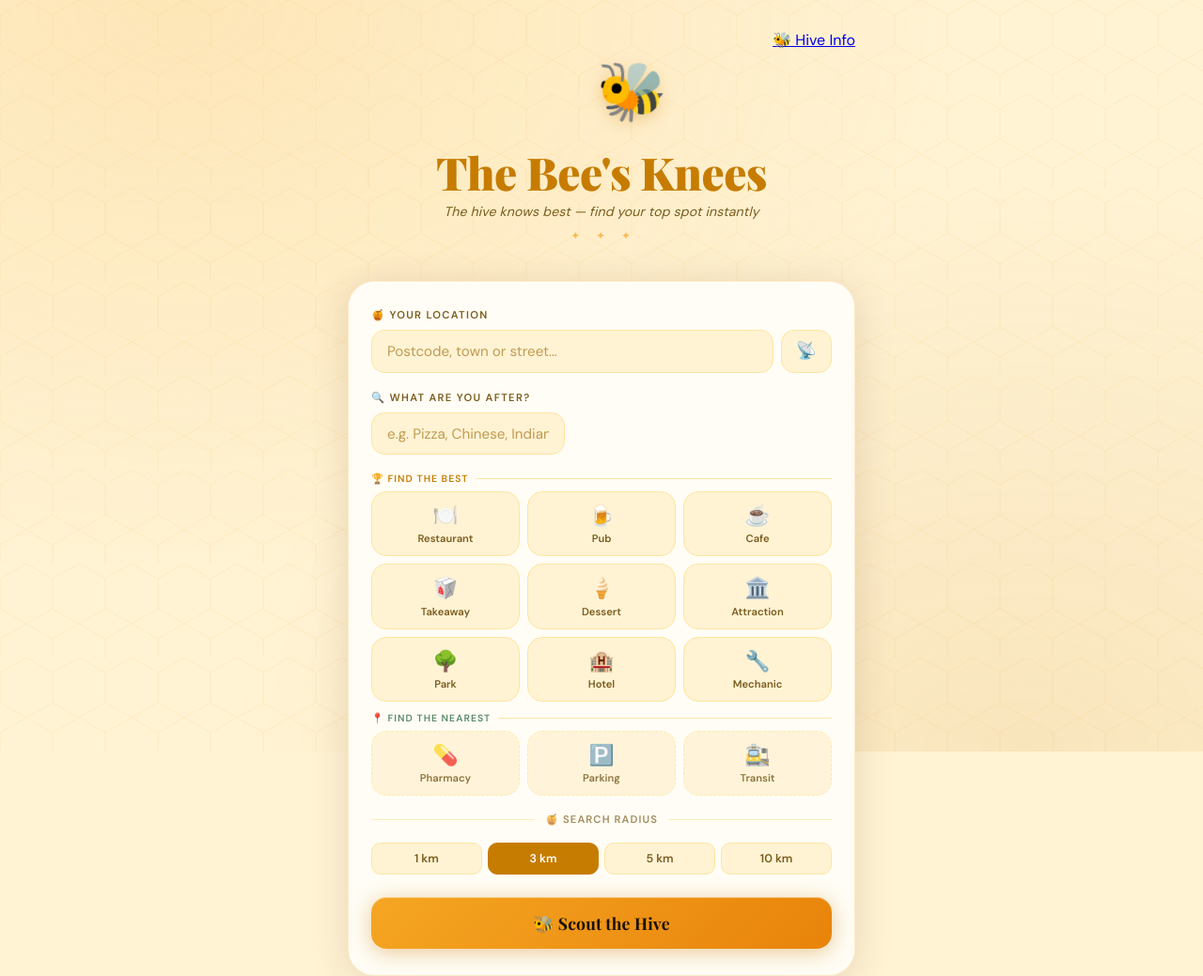
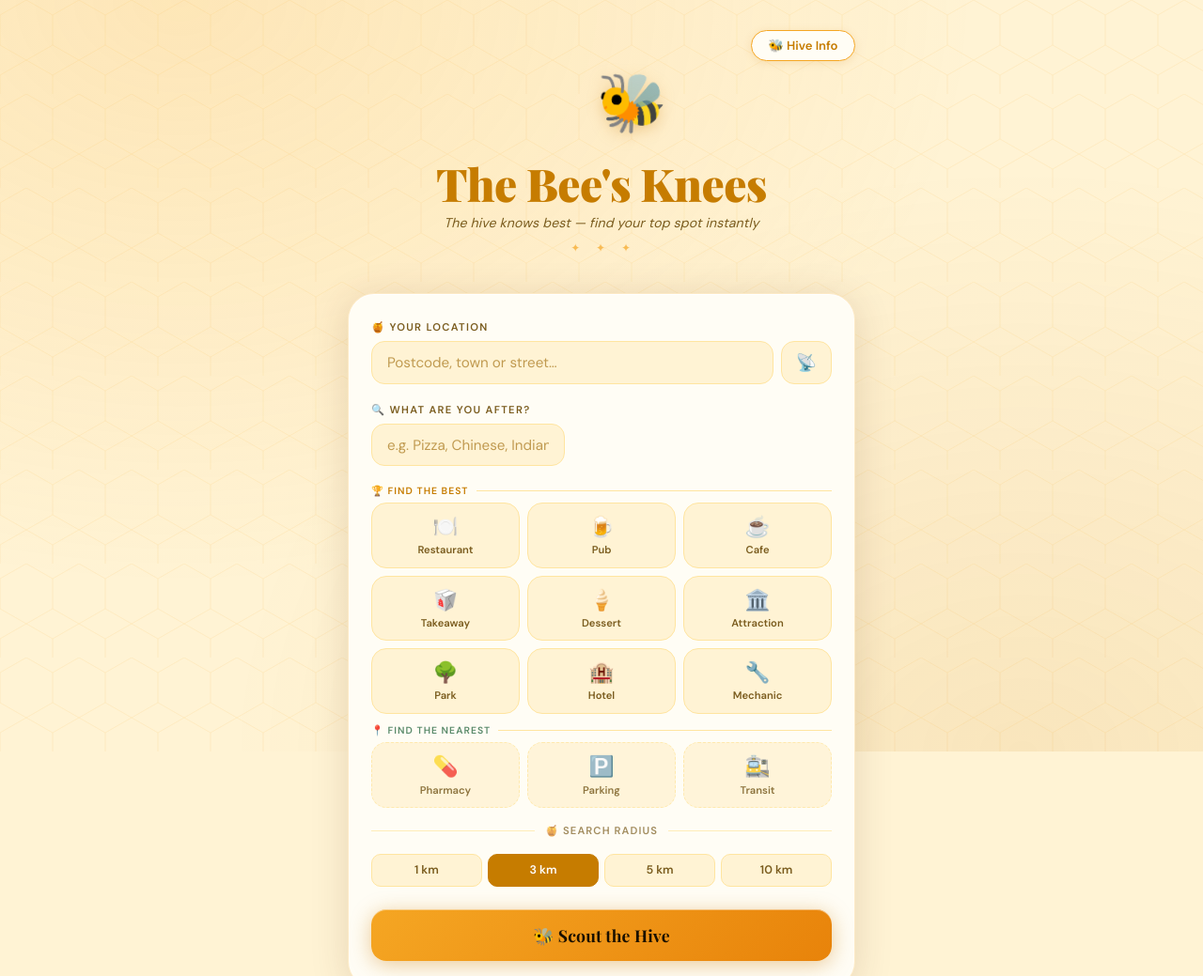
Before and after one commit to divinityarena/beesknees-, a website: page index.html in a window 1280 px wide. Shown: the top 1039 px of the page at 94% size. Drawn offline with nearby package versions, Linux system fonts and the light colour scheme; a web font is replaced by a local one.

Commit message:
fix nav links and pill styling

```diff
--- a/index.html
+++ b/index.html
@@ -855,6 +855,31 @@
     @media (max-width: 380px) {
       .pill-grid { grid-template-columns: repeat(2, 1fr); }
     }
+
+    /* ── Nav pill ── */
+    .nav-pill {
+      font-family: 'DM Sans', sans-serif;
+      font-size: 0.82rem;
+      font-weight: 600;
+      color: var(--deep-honey);
+      text-decoration: none;
+      border: 1.5px solid var(--honey);
+      border-radius: 50px;
+      padding: 0.45rem 1.1rem;
+      background: var(--white);
+      transition: all 0.2s;
+      box-shadow: 0 2px 10px rgba(200,120,0,0.15);
+      display: inline-flex;
+      align-items: center;
+      gap: 0.35rem;
+    }
+    .nav-pill:hover {
+      background: var(--honey);
+      color: var(--dark);
+      box-shadow: 0 4px 16px rgba(200,120,0,0.35);
+      transform: translateY(-2px);
+    }
+
   </style>
 </head>
 
@@ -862,7 +887,7 @@
 <div class="app">
 
   <nav style="display:flex; justify-content:flex-end; margin-bottom:0.75rem;">
-    <a href="about.html" class="nav-pill">🐝 Hive Info</a>
+    <a href="/about" class="nav-pill">🐝 Hive Info</a>
   </nav>
 
   <header>
@@ -996,7 +1021,7 @@
 <footer>
   <div class="footer-main">Powered by Google Places &amp; Foursquare &nbsp;·&nbsp; The Bee's Knees 🐝</div>
   <div class="footer-nav" style="margin: 0.4rem 0;">
-    <a href="about.html" style="font-size:0.78rem; font-weight:600; color:var(--deep-honey); text-decoration:none; opacity:0.8; transition:opacity 0.15s;"
+    <a href="/about" style="font-size:0.78rem; font-weight:600; color:var(--deep-honey); text-decoration:none; opacity:0.8; transition:opacity 0.15s;"
        onmouseover="this.style.opacity=1" onmouseout="this.style.opacity=0.8">
       About Us &amp; Mission
     </a>
```
Also changed, not shown: about.html (+3 -3 lines).
